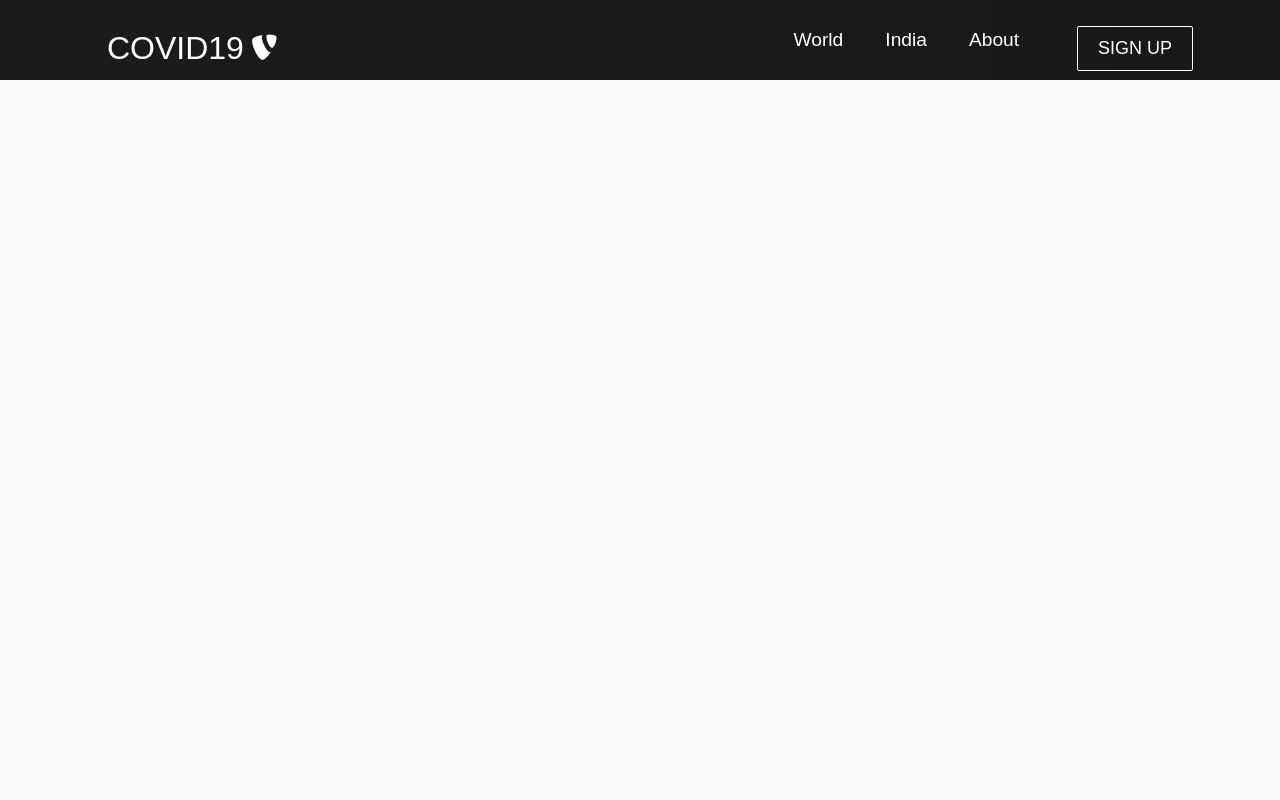
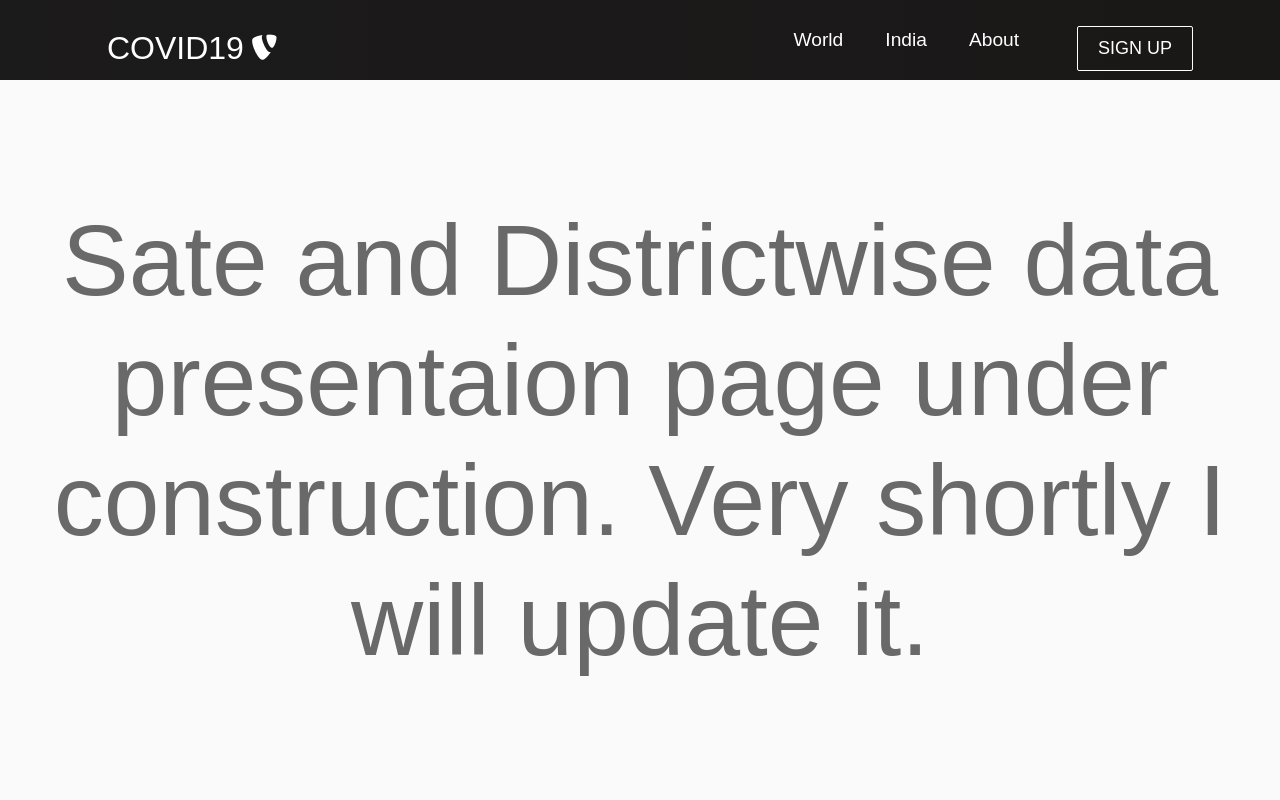
Before and after one commit to AMSKarmajeet/react-covid19-india, a React (Create React App) app: page /districts in a window 1280 px wide. Shown: the top 800 px of the page. Built offline with nearby package versions, Linux system fonts and the light colour scheme; the HTML template or start-up script is replaced by a standard one.

Commit message:
Updates for districts data fetch & presentation

```diff
--- a/src/App.css
+++ b/src/App.css
@@ -8,6 +8,7 @@
 .home,
 .states,
 .about,
+.districts,
 .sign-up {
   display: flex;
   height: 90vh;
@@ -44,6 +45,16 @@
   text-align: center;
 }
 
+.districts {
+  background-color: rgb(250, 250,250);
+  background-position: center;
+  background-size: cover;
+  background-repeat: no-repeat;
+  color: rgb(105,105,105);
+  font-size: 100px;
+  text-align: center;
+}
+
 body {
   background-color: rgb(250, 250,250);
 }
--- a/src/App.js
+++ b/src/App.js
@@ -6,6 +6,7 @@ import { BrowserRouter as Router, Switch, Route } from 'react-router-dom';
 import States from './components/pages/States';
 import About from './components/pages/About';
 import SignUp from './components/pages/SignUp';
+import Districts from './components/pages/Districts';
 
 function App() {
   return (
@@ -17,6 +18,7 @@ function App() {
           <Route path='/states' component={States} />
           <Route path='/about' component={About} />
           <Route path='/sign-up' component={SignUp} />
+          <Route path='/districts' component={Districts} />
         </Switch>
       </Router>
     </>
--- /dev/null
+++ b/src/components/pages/Districts.js
@@ -0,0 +1,12 @@
+import React from 'react';
+import '../../App.css';
+import Footer from '../Footer';
+
+export default function Districts() {
+  return (
+    <>
+      <h1 className='districts'>Sate and Districtwise data presentaion page under construction. Very shortly I will update it.</h1>
+      <Footer />
+    </>
+  );
+}
--- a/src/components/pages/Home.js
+++ b/src/components/pages/Home.js
@@ -30,6 +30,7 @@ class Home extends React.Component {
 
     return (
       <>
+
         <div className='container'>
           <img className='image' src={image} alt="COVID-19" />
           <Cards data={data} />
--- a/src/components/pages/States.js
+++ b/src/components/pages/States.js
@@ -11,10 +11,8 @@ class States extends React.Component {
   render() {
     return (
       <>
-        <>
-          <Statewise />
-        </>
-      <Footer />
+        <Statewise />
+        <Footer />
       </>
     );
   }
--- a/src/components/stateWise/stateWise.js
+++ b/src/components/stateWise/stateWise.js
@@ -1,4 +1,5 @@
 import React, { useState, useEffect } from 'react';
+import { Link } from 'react-router-dom';
 import './stateWise.css';
 
 const Statewise = () => {
@@ -61,14 +62,14 @@ const Statewise = () => {
                   {
                     data.map((curElem, ind) => {
                       return (
-                        <tr key={ind}>
-                          <th> {curElem.state} </th>
-                          <td> {curElem.confirmed} </td>
-                          <td> {curElem.recovered} </td>
-                          <td> {curElem.deaths} </td>
-                          <td> {curElem.active} </td>
-                          <td> {curElem.lastupdatedtime} </td>
-                        </tr>
+                          <tr key={ind}>
+                            <th><Link to='/districts'> {curElem.state} </Link></th>
+                            <td><Link to='/districts'> {curElem.confirmed} </Link></td>
+                            <td><Link to='/districts'> {curElem.recovered} </Link></td>
+                            <td><Link to='/districts'> {curElem.deaths} </Link></td>
+                            <td><Link to='/districts'> {curElem.active} </Link></td>
+                            <td><Link to='/districts'> {curElem.lastupdatedtime} </Link></td>
+                          </tr>
                       )
                     })
                   }
```
